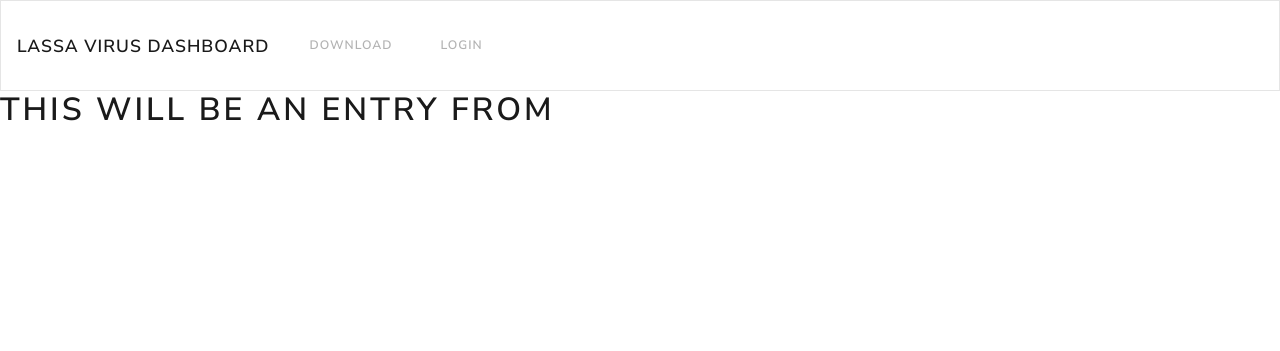
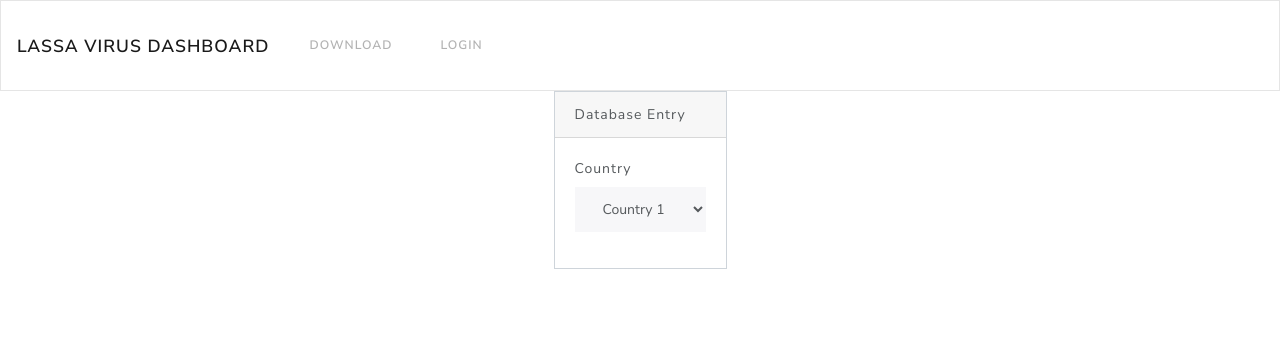
Before and after one commit to tvarrelman/LassaMapping, a Flask app: page /Admin in a window 1280 px wide. Shown: the top 351 px of the page. Run offline with Flask 2, Linux system fonts and the light colour scheme; the visitor is signed in with stand-in values (Sample User, id 1); some libraries are stand-ins or nearby versions.

Commit message:
linked new db lassa table

```diff
--- a/LassaMappingApp/templates/admin.html
+++ b/LassaMappingApp/templates/admin.html
@@ -22,6 +22,23 @@
         </nav>
 
         <body>
-	<h1>This will be an entry from </h1>
+        <div class="container-fluid">
+                <div class="row justify-content-center">
+                        <div class="card border-secondary mb-3" style="max-width: 50rem;">
+                                <div class="card-header">Database Entry</div>
+                                <div class="card-body">
+                                        <form action="" method="POST" role="form">
+                                                <div class="form-group">
+							<label for="dbEntry">Country</label>
+							<select class="form-control" id="dbEntry">
+								<option>Country 1</option>
+								<option>Country 2</option>
+							</select>
+						</div>
+					</form>
+				</div>
+			</div>
+		</div>
+	</div>
 	</body>
 </html>
--- a/LassaMappingApp/templates/index.html
+++ b/LassaMappingApp/templates/index.html
@@ -63,10 +63,6 @@
 								</div>
 							</div>
 						</div>
-						</div>
-					</div>
-					<div class="card border-secondary w-25">
-						<div class="card-header">Summary Statistics</div>
 					</div>
 				</div>
 			</div>
--- a/LassaMappingApp/templates/login.html
+++ b/LassaMappingApp/templates/login.html
@@ -24,7 +24,7 @@
         <body>
 	<div class="container-fluid">
 		<div class="row justify-content-center">
-			<div class="card border-success mb-3" style="max-width: 20rem;">
+			<div class="card border-secondary mb-3" style="max-width: 20rem;">
   				<div class="card-header">Admin Login</div>
   				<div class="card-body">
 					<form action="" method="POST" role="form">
@@ -39,7 +39,7 @@
 								<input class="form-control" type="password" name="password">
 							</fieldset>
 						</div>
-						<button type="submit" class="btn btn-success">Submit</button>
+						<button type="submit" class="btn btn-outline-success">Submit</button>
 					</form>
 				</div>
 			</div>
--- a/db_query/__init__.py
+++ b/db_query/__init__.py
@@ -4,7 +4,7 @@ import mysql.connector
 def human_mapper():
     cnx = mysql.connector.connect(user='tanner', password='atgh-klpM-cred5', host='localhost', database='lassa_tanner')
     cursor = cnx.cursor()
-    cursor.execute("SELECT Latitude, Longitude, NumPosAb FROM historic_lassa WHERE Genus='Homo'AND NumPosAb IS NOT NULL")
+    cursor.execute("SELECT Latitude, Longitude, NumPosAb FROM lassa_data WHERE Genus='Homo'AND NumPosAb IS NOT NULL AND Latitude IS NOT NULL AND Longitude IS NOT NULL")
     human_data  = cursor.fetchall()
     human_headers = [x[0] for x in cursor.description]
     json_human_data = []
@@ -20,7 +20,7 @@ def human_mapper():
 def rodent_mapper():
     cnx = mysql.connector.connect(user='tanner', password='atgh-klpM-cred5', host='localhost', database='lassa_tanner')
     cursor = cnx.cursor()
-    cursor.execute("SELECT Latitude, Longitude, NumPosAb FROM historic_lassa WHERE Genus!='Homo'AND NumPosAb IS NOT NULL")
+    cursor.execute("SELECT Latitude, Longitude, NumPosAb FROM lassa_data WHERE Genus!='Homo'AND NumPosAb IS NOT NULL AND Latitude IS NOT NULL AND Longitude IS NOT NULL")
     rodent_data  = cursor.fetchall()
     rodent_headers = [x[0] for x in cursor.description]
     json_rodent_data = []
```
